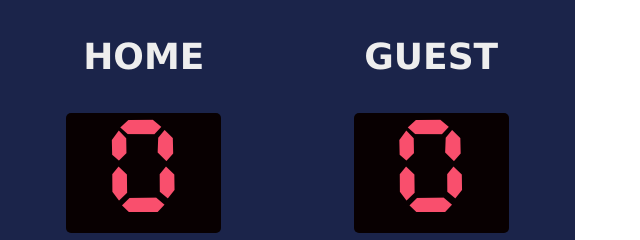
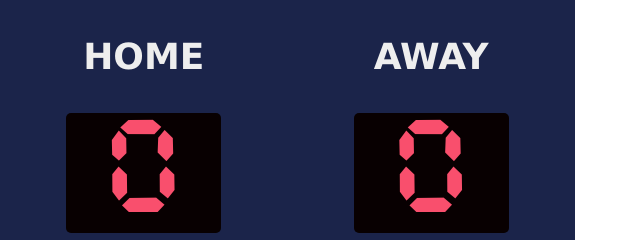
Before and after one commit to MadCoderErrr/basketballScoreboard, a website built with Vite: page index.html in a window 1280 px wide. Shown: the top 240 px of the page, 0-640 px from the left. Built offline with nearby package versions, Linux system fonts and the light colour scheme.

Commit message:
Update index.html

```diff
--- a/index.html
+++ b/index.html
@@ -16,7 +16,7 @@
                     </div>
                 </div>
                 <div>
-                    <h3 class="homeGuest">GUEST</h3>
+                    <h3 class="homeGuest">AWAY</h3>
                     <p class="scores" id="guestScore">0</p>
                     <div class="addBtns">
                         <p class="pt" onclick="increment12()">+1</p>
```
